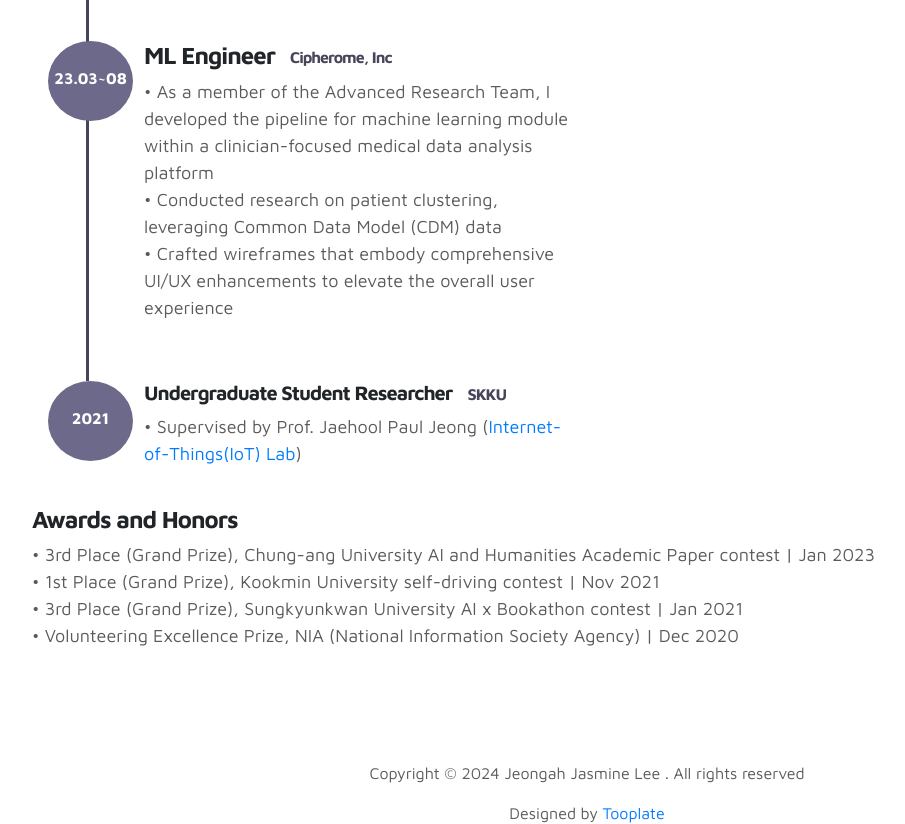
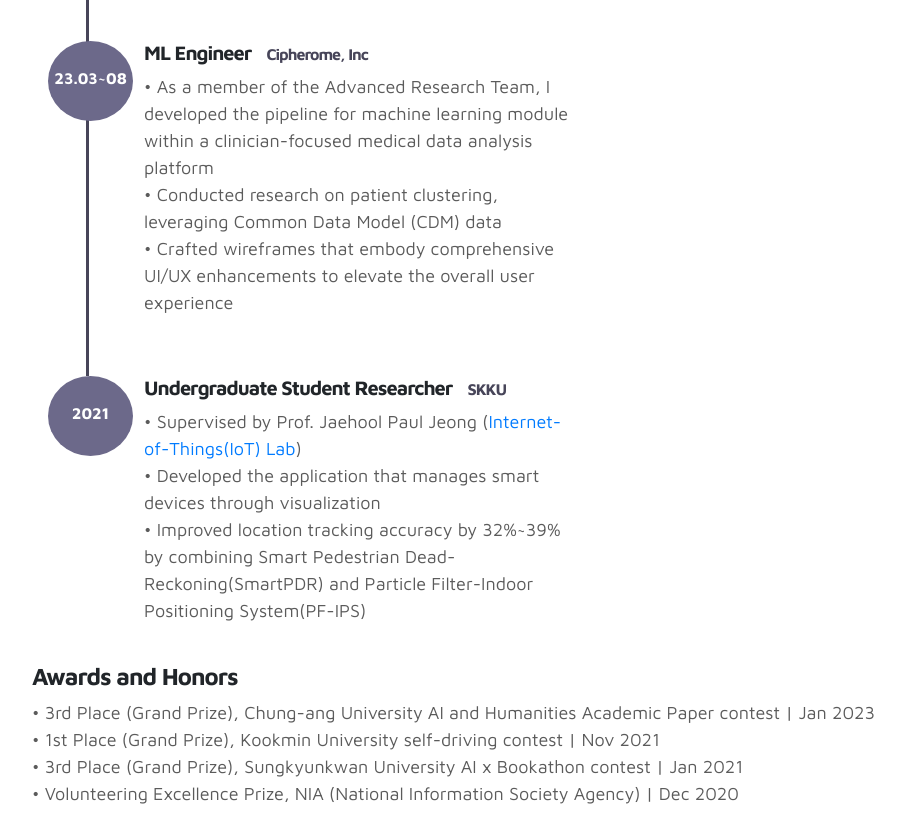
Before and after one commit to jeongah-jasmine-lee/jeongah-jasmine-lee.github.io, a plain HTML site: page index.html in a window 1280 px wide. Shown: the part 2140-2964 px from the top of the page, without its empty margins (53-958 px from the left). Drawn offline with Linux system fonts and the light colour scheme.

Commit message:
add description

```diff
--- a/index.html
+++ b/index.html
@@ -258,7 +258,7 @@ https://www.tooplate.com/view/2115-marvel
                                 <span>23.03~08</span>
                             </div>
                             <div class="timeline-info">
-                                <h4><span>ML Engineer</span><small>Cipherome, Inc</small></h4>
+                                <h5><span>ML Engineer</span><small>Cipherome, Inc</small></h5>
                                 <p>
                                   • As a member of the Advanced Research Team, I developed the pipeline for machine learning module within a clinician-focused medical data analysis platform
                                   <br>• Conducted research on patient clustering, leveraging Common Data Model (CDM) data
@@ -275,7 +275,8 @@ https://www.tooplate.com/view/2115-marvel
                                 <h5><span>Undergraduate Student Researcher<small>SKKU</small></h5>
                                 <p>
                                   • Supervised by Prof. Jaehool Paul Jeong (<a href="http://iotlab.skku.edu/" target="_blank" id="link">Internet-of-Things(IoT) Lab</a>)
-
+                                  <br>• Developed the application that manages smart devices through visualization
+                                  <br>• Improved location tracking accuracy by 32%~39% by combining Smart Pedestrian Dead-Reckoning(SmartPDR) and Particle Filter-Indoor Positioning System(PF-IPS)
                                 </p>
                             </div>
                         </div>
```
